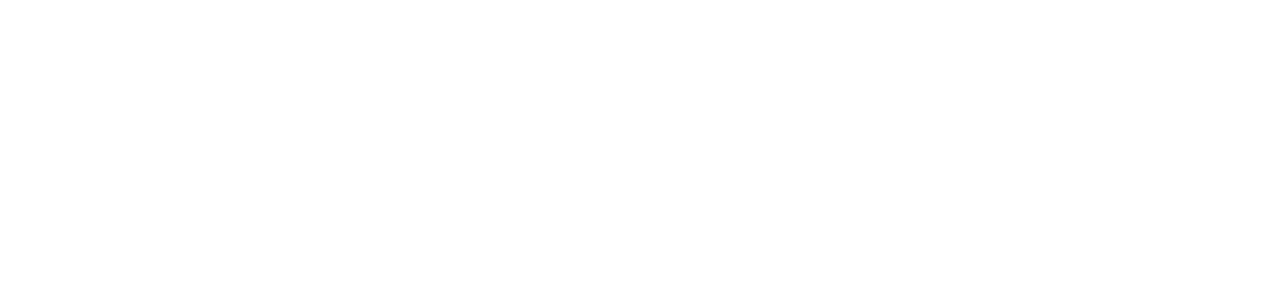
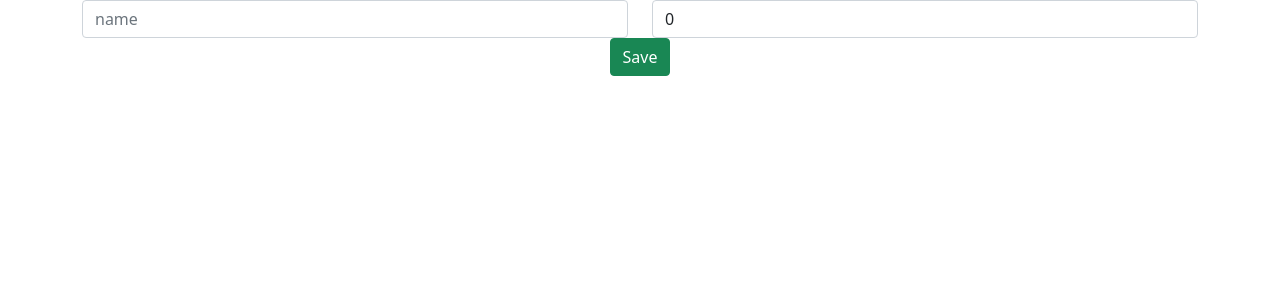
Before and after one commit to omidashouri/my-app-test1, a React (Create React App) app: page / in a window 1280 px wide. Shown: the top 300 px of the page. Built offline with nearby package versions, Linux system fonts and the light colour scheme.

Commit message:
end session 12 : omidashouri: 010130

```diff
--- a/src/App.js
+++ b/src/App.js
@@ -1,6 +1,6 @@
 import './App.css';
 import ClassBasedComponent from "./components/ClassBasedComponent";
-
+import 'bootstrap/dist/css/bootstrap.min.css';
 
 function App() {
   return (
--- a/src/components/ClassBasedComponent.jsx
+++ b/src/components/ClassBasedComponent.jsx
@@ -1,4 +1,5 @@
 import React, {Component} from "react";
+import {Button, Col, Container, Form, Input, Row} from "reactstrap";
 
 class ClassBasedComponent extends Component {
 
@@ -31,7 +32,7 @@
         }*/
 
 
-    /*state = {
+/*    state = {
         formData :{
             name : '',
             age:0
@@ -70,10 +71,57 @@
         }))
     }*/
 
+    state = {
+        formData: {
+            name: '',
+            age: 0,
+        },
+        finalFormData: {
+        }
+    };
+
+    handleChange = (event)=>{
+/*        const {name, value} = event.target;
+        this.setState({
+            [name]: value
+        })
+        console.log(name+''+value)*/
+
+        const {name,value} = event.target
+        this.setState((prevState)=>({
+            formData : {
+                ...prevState.formData,
+                [name]:value
+            }
+        }))
+        console.log(event.target.state)
+    }
+
+    handleSubmit = (event)=>{
+        event.preventDefault();
+        console.log(event.target)
+        const {formData} = this.state
+        console.log(formData)
+        this.setState((prevState)=>({
+            ...prevState,
+            finalFormData:{
+                ...prevState.finalFormData,
+                ...formData
+            },
+            formData: {
+                name:'',
+                age:0
+            }
+        }))
+        console.log(this.state)
+    }
+
 
     render() {
+        // console.log(this.state)
+        const {name, age } = this.state.formData;
         return (
-            <div>
+            <Container>
                 {/*Class based component example*/}
 
                 {/*<button onClick={this.handleCount}>Click button</button>
@@ -81,7 +129,7 @@
                     this.state.flag && <p>Flag is true</p>
                 }*/}
 
-                {/*                <form onSubmit={this.handleSubmit}>
+{/*                                <form onSubmit={this.handleSubmit}>
                     <input name="name" placeholder="name" type={"text"} value={this.state.formData.name} onChange={this.handleNameChange}/>
                     <input name={"age"} placeholder={"age"} type={"number"} value={this.state.formData.age} onChange={this.handleAgeChange}/>
                     <button type={"submit"} aria-label={"submit"}>Submit</button>
@@ -91,7 +139,29 @@
                 }
                 final Data is {this.state.finalFormData.name} and {this.state.finalFormData.age}*/}
 
-            </div>
+                    <Form onSubmit={this.handleSubmit}>
+                        <Row>
+                            <Col md={6}>
+                                <Input placeholder={'name'} name={'name'} value={name} type={'text'} onChange={this.handleChange}/>
+                            </Col>
+                            <Col md={6}>
+                                <Input placeholder={'age'} name={'age'} value={age} type={'number'} onChange={this.handleChange}/>
+                            </Col>
+                            <Col md={12}>
+                                <Button type={'submit'} color={'success'} aria-label={'submit'}>Save</Button>
+                            </Col>
+                        </Row>
+                    </Form>
+                <Row>
+                    <Col md={12}>
+                        {
+                            this.state.finalFormData && Object.keys(this.state.finalFormData).length > 0
+                        }
+                        <p>{this.state.finalFormData.name}  {this.state.finalFormData.age}</p>
+                    </Col>
+                </Row>
+
+            </Container>
         )
     }
 
```
